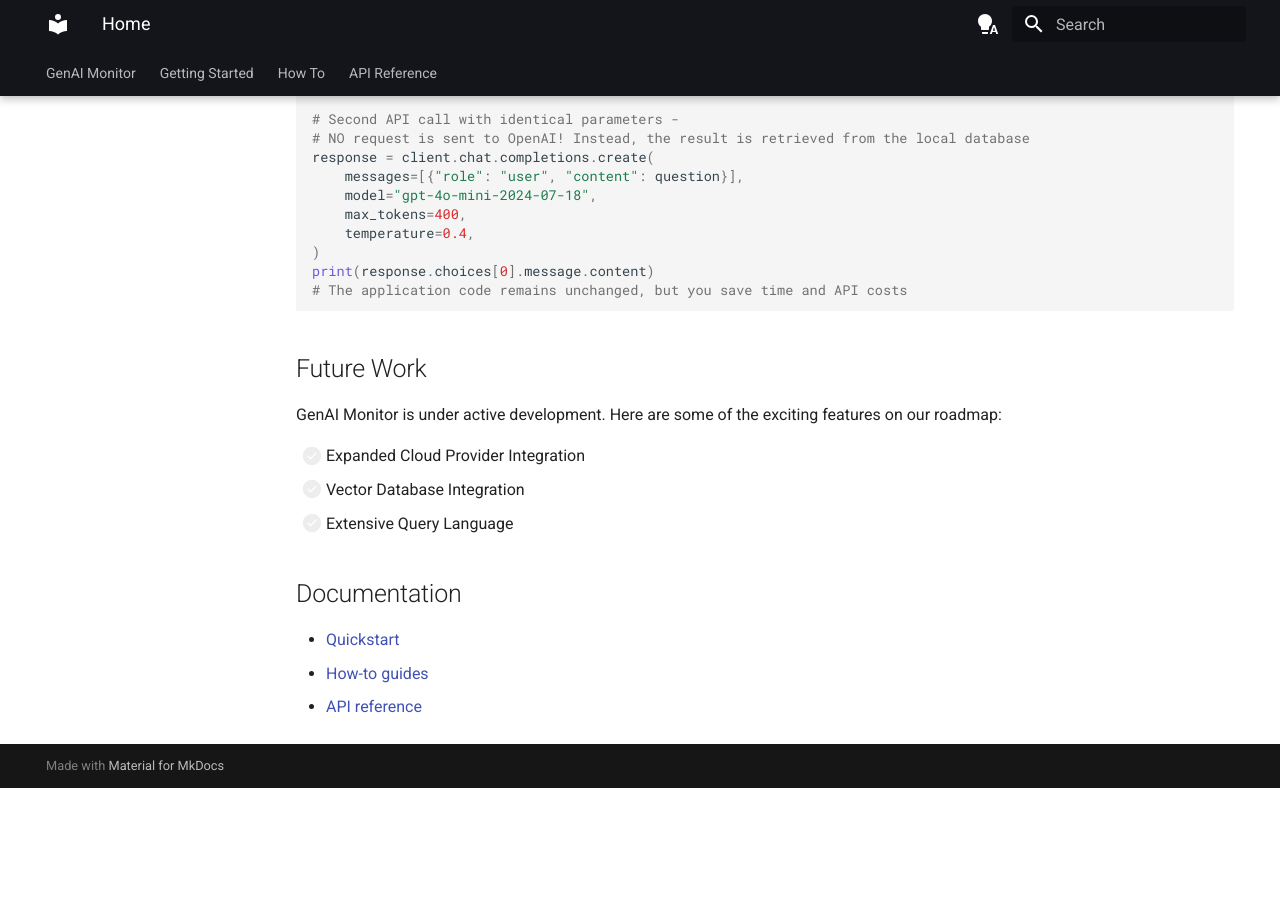
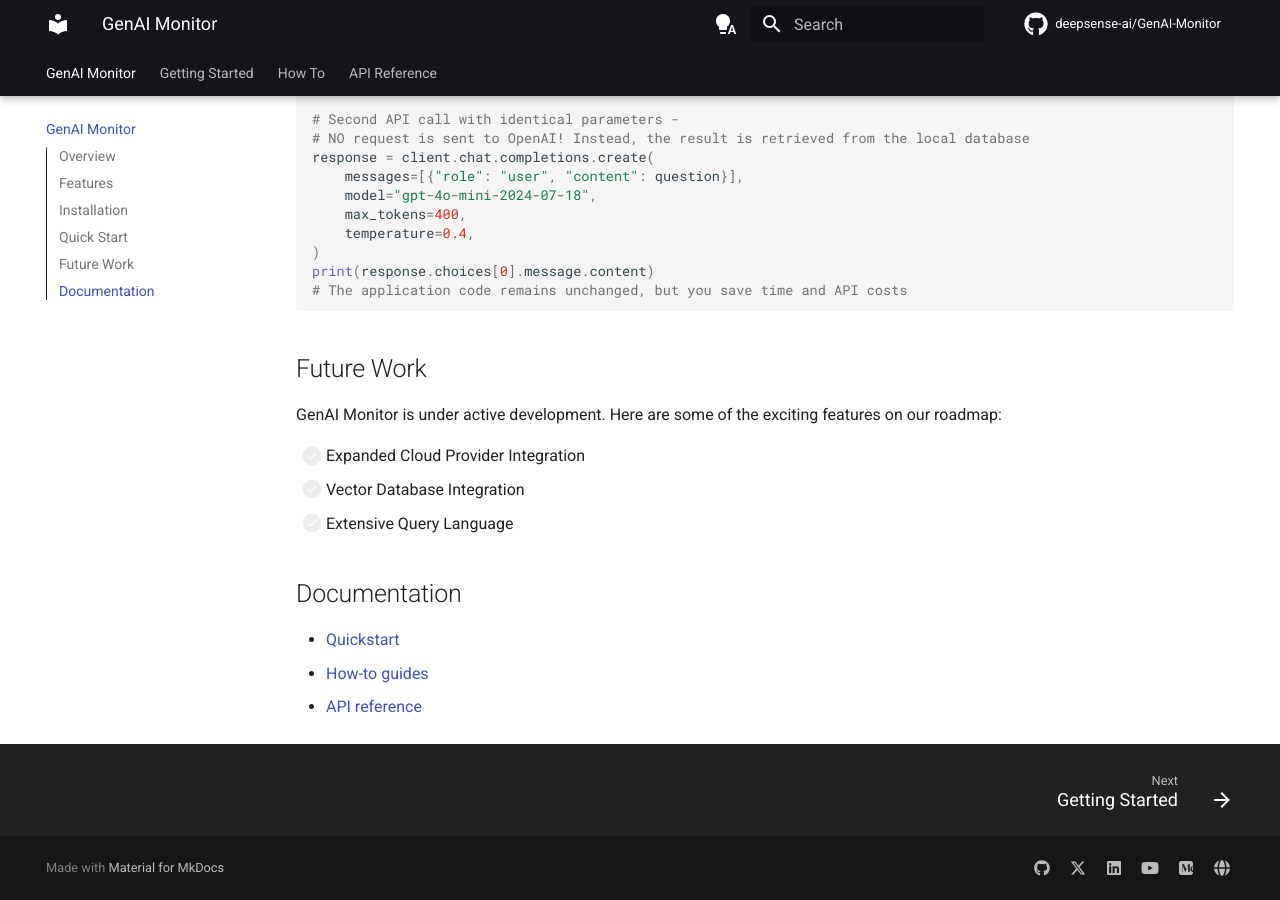
Before and after one commit to deepsense-ai/GenAI-Monitor, an MkDocs documentation site: the page built from docs/index.md, in a window 1280 px wide and 900 px high, scrolled down 1851 px. Built offline with MkDocs 1.6.1 and Material for MkDocs 9.7.7, drawn with Linux system fonts in a browser that asks for light colours; comment, search, counter and statistics services are not loaded; before the commit the page ends 2639 px from its top, so only the background shows below that.

```diff
--- a/mkdocs.yml
+++ b/mkdocs.yml
@@ -1,7 +1,9 @@
 site_name: GenAI Monitor Docs
 site_description: Observability for Generative AI
+repo_name: deepsense-ai/GenAI-Monitor
+repo_url: https://github.com/deepsense-ai/GenAI-Monitor
 nav:
-  - GenAI Monitor: index/index.md
+  - GenAI Monitor: index.md
   - Getting Started: quickstart/auto_mode.md
   - How To:
     - "Setup a project": how_to/db_setup.md
@@ -95,3 +97,18 @@
   - toc:
       permalink: "#"
   - mkdocs-click
+
+extra:
+  social:
+    - icon: fontawesome/brands/github
+      link: https://github.com/deepsense-ai
+    - icon: fontawesome/brands/x-twitter
+      link: https://x.com/deepsense_ai
+    - icon: fontawesome/brands/linkedin
+      link: https://linkedin.com/company/deepsense-ai
+    - icon: fontawesome/brands/youtube
+      link: https://youtube.com/@deepsenseai
+    - icon: fontawesome/brands/medium
+      link: https://medium.com/deepsense-ai
+    - icon: fontawesome/solid/globe
+      link: https://deepsense.ai
```
Also changed, not shown: README.md (+2 -0 lines).
